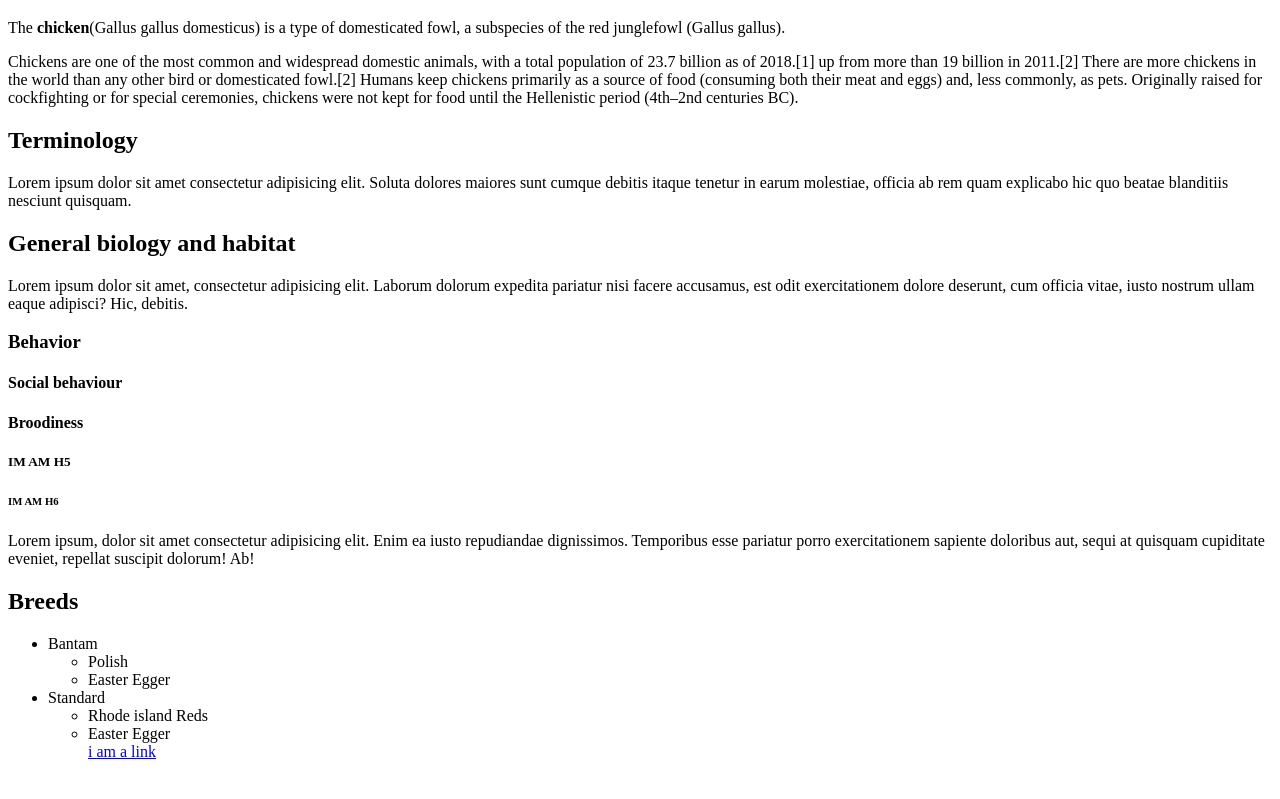
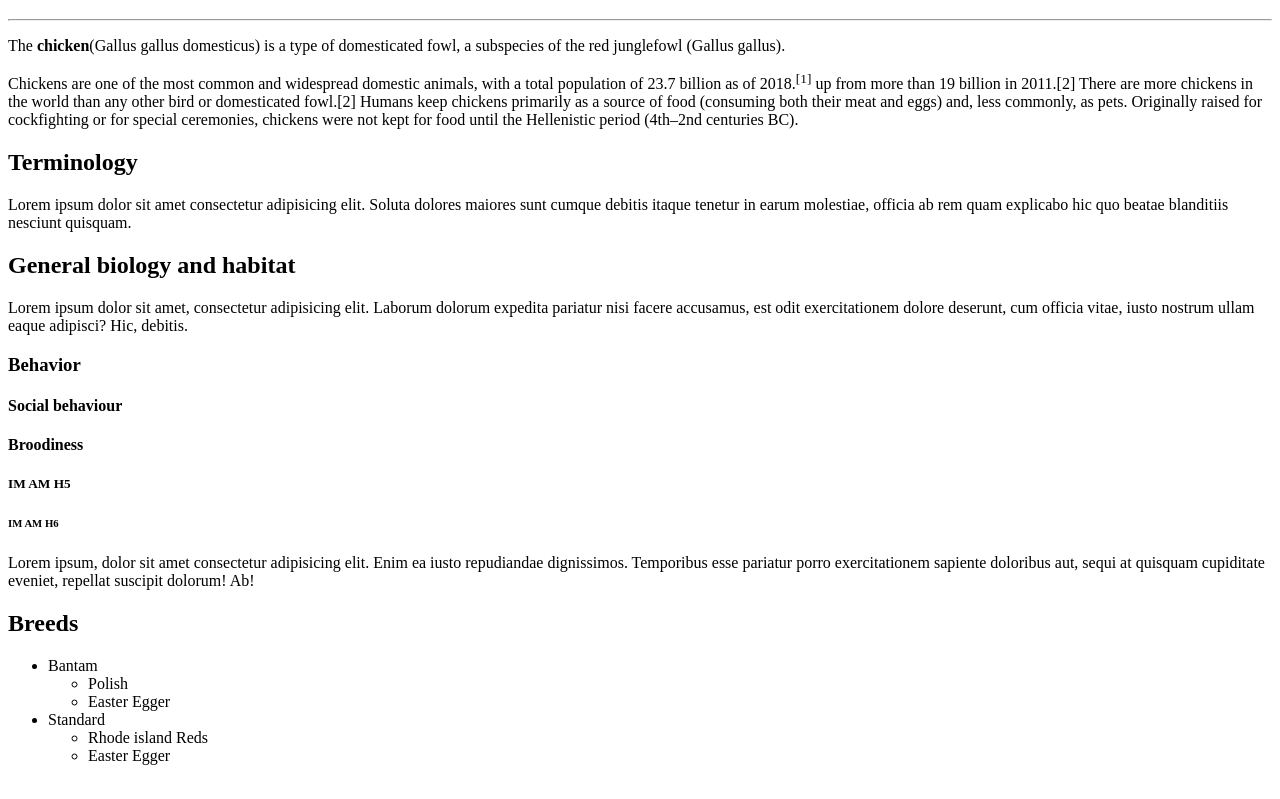
Before and after one commit to Nataliapaulino/The-Web-Developer-Bootcamp, a plain HTML site: page Aulas/ckicken.html in a window 1280 px wide. Shown: the part 61-860 px from the top of the page. Before the commit the page ends 838 px from the top, so only its background shows below. Drawn offline with Linux system fonts and the light colour scheme.

Commit message:
Update ckicken.html

```diff
--- a/Aulas/ckicken.html
+++ b/Aulas/ckicken.html
@@ -2,13 +2,15 @@
 <html>
     <head>
         <title>Chickens  - ColtPedia</title>
+
     </head>
     <body>
         <h1>Chincken</h1>
+        <hr>
         <p>The <b>chicken</b>(Gallus gallus domesticus) is a type of domesticated fowl, a subspecies of the red junglefowl (Gallus gallus).
         </p>
         <p>
-        Chickens are one of the most common and widespread domestic animals, with a total population of 23.7 billion as of 2018.[1] up from more than 19 billion in 2011.[2] There are more chickens in the world than any other bird or domesticated fowl.[2] Humans keep chickens primarily as a source of food (consuming both their meat and eggs) and, less commonly, as pets. Originally raised for cockfighting or for special ceremonies, chickens were not kept for food until the Hellenistic period (4th–2nd centuries BC).
+        Chickens are one of the most common and widespread domestic animals, with a total population of 23.7 billion as of 2018.<sup>[1]</sup> up from more than 19 billion in 2011.[2] There are more chickens in the world than any other bird or domesticated fowl.[2] Humans keep chickens primarily as a source of food (consuming both their meat and eggs) and, less commonly, as pets. Originally raised for cockfighting or for special ceremonies, chickens were not kept for food until the Hellenistic period (4th–2nd centuries BC).
         </p>
         <h2>Terminology</h2>
         <p>Lorem ipsum dolor sit amet consectetur adipisicing elit. Soluta dolores maiores sunt cumque debitis itaque tenetur in earum molestiae, officia ab rem quam explicabo hic quo beatae blanditiis nesciunt quisquam.</p>
@@ -32,7 +34,8 @@
                 <li>Rhode island Reds</li>
 
                  <li>Easter Egger</li>
-                 <a href="https://www.google.com/">i am a link</a>
+
+                 <img src="" alt="">
             </ul>
         </li>
        </ul>
```
